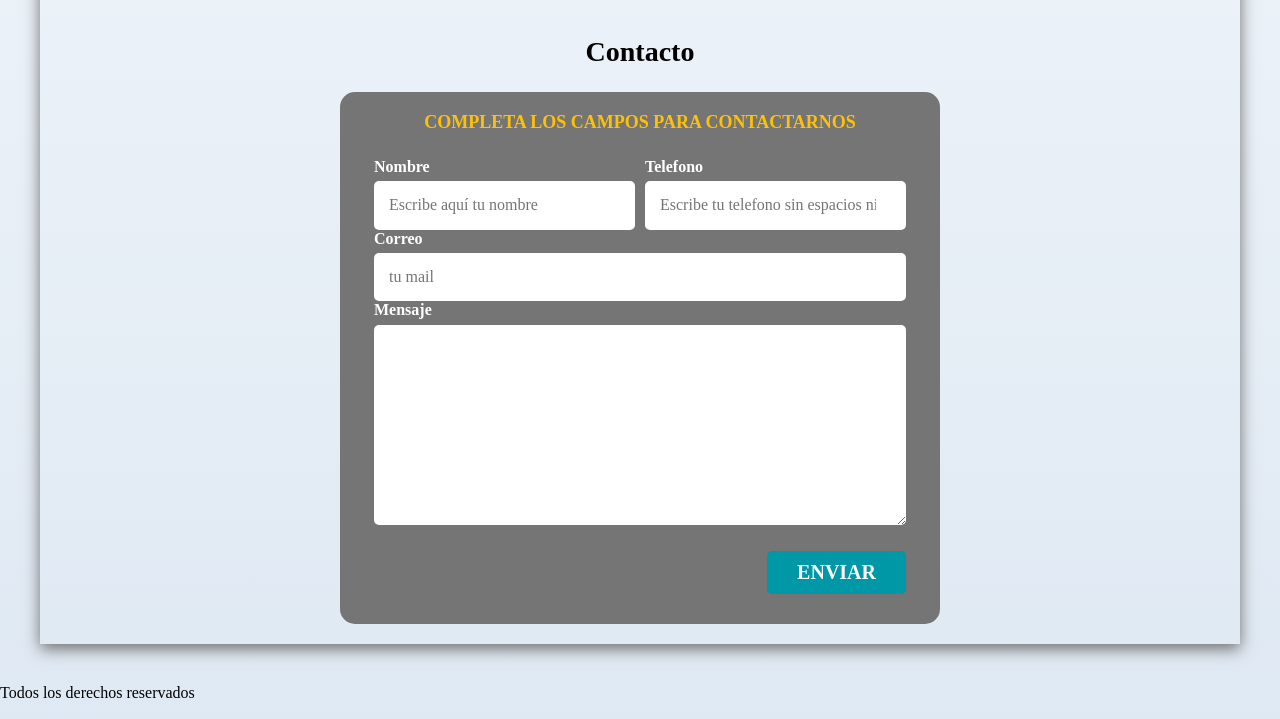
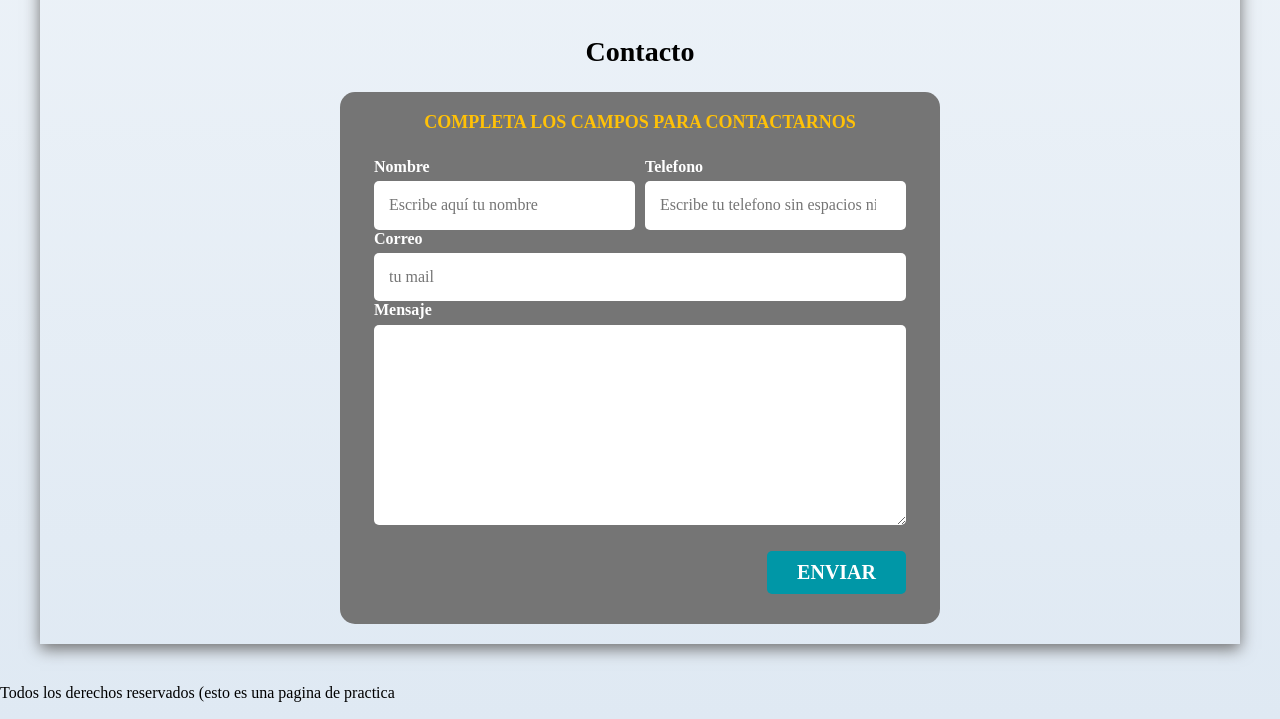
Before and after one commit to filiberto85/1er-pagina-web, a plain HTML site: page index.html in a window 1280 px wide. Shown: the part 1202-1921 px from the top of the page. Drawn offline with Linux system fonts and the light colour scheme.

Commit message:
modificacion del footer

```diff
--- a/index.html
+++ b/index.html
@@ -151,7 +151,7 @@
         </section>
     </main>
     <footer> <!--indica el pie de pagina-->
-        <p>Todos los derechos reservados</p>
+        <p>Todos los derechos reservados (esto es una pagina de practica</p>
     </footer>
 </body>
 </html>
```
